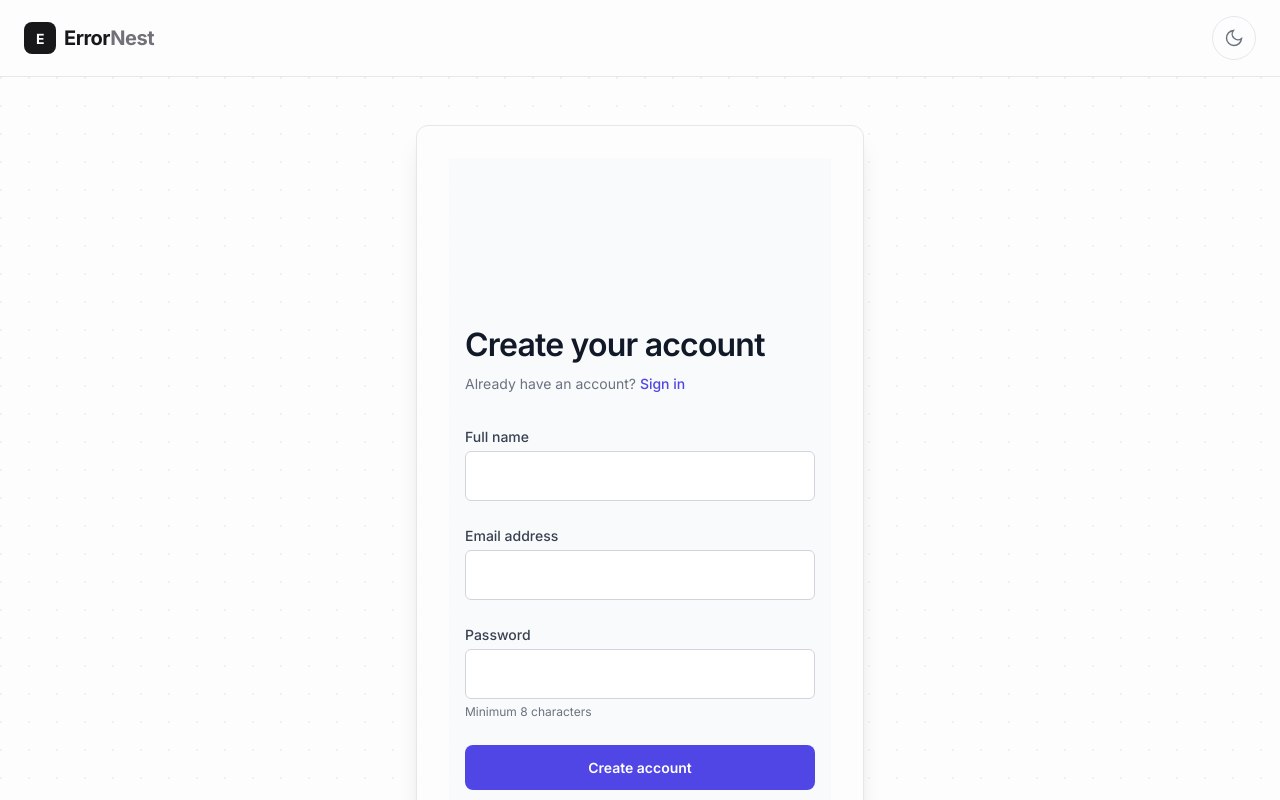
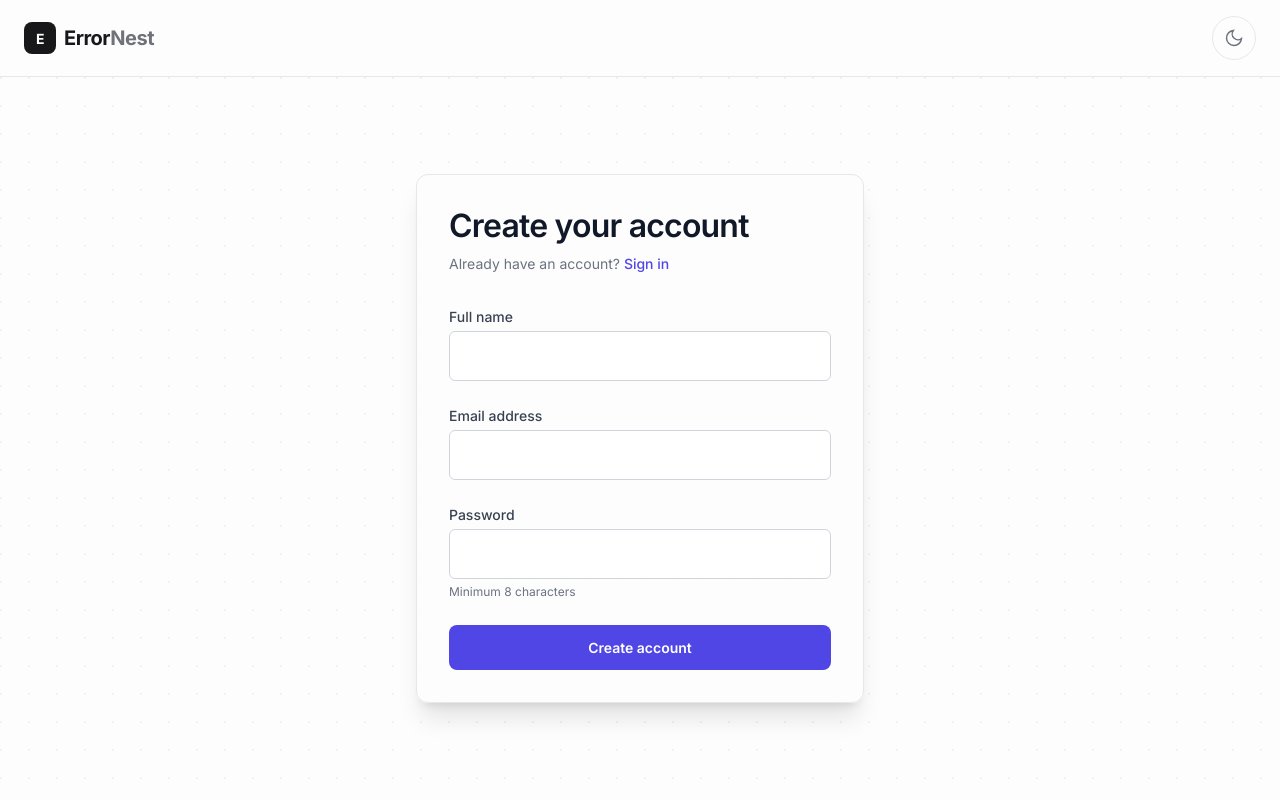
Before and after one commit to tusharsach16/errornest, a Next.js app: page /signup in a window 1280 px wide. Shown: the top 800 px of the page. Built offline with nearby package versions, Linux system fonts and the light colour scheme.

Commit message:
refactor: update signup page

```diff
--- a/src/app/(auth)/signup/page.tsx
+++ b/src/app/(auth)/signup/page.tsx
@@ -8,9 +8,5 @@ export const metadata: Metadata = {
 };
 
 export default function SignupPage() {
-  return (
-    <main className="flex min-h-screen items-center justify-center bg-gray-50 px-4 py-12">
-      <SignupForm />
-    </main>
-  );
+  return <SignupForm />;
 }
```
